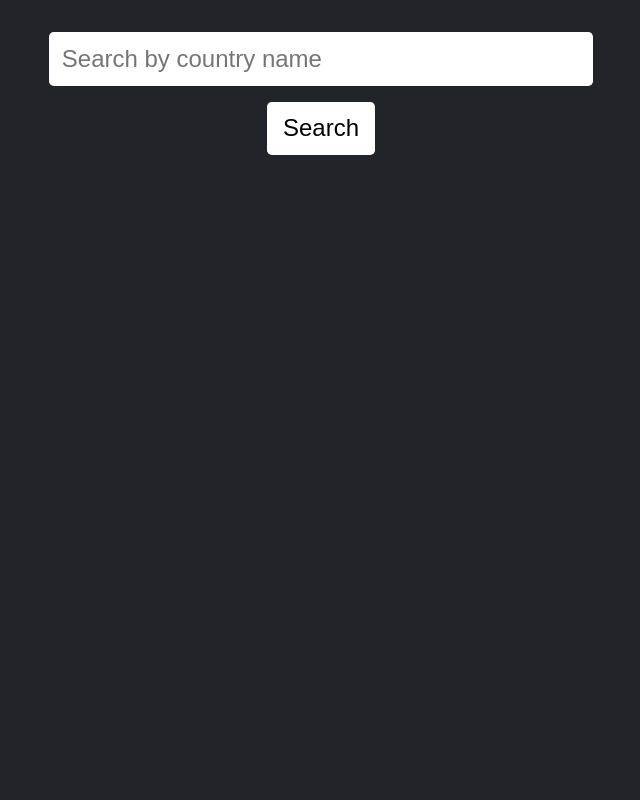
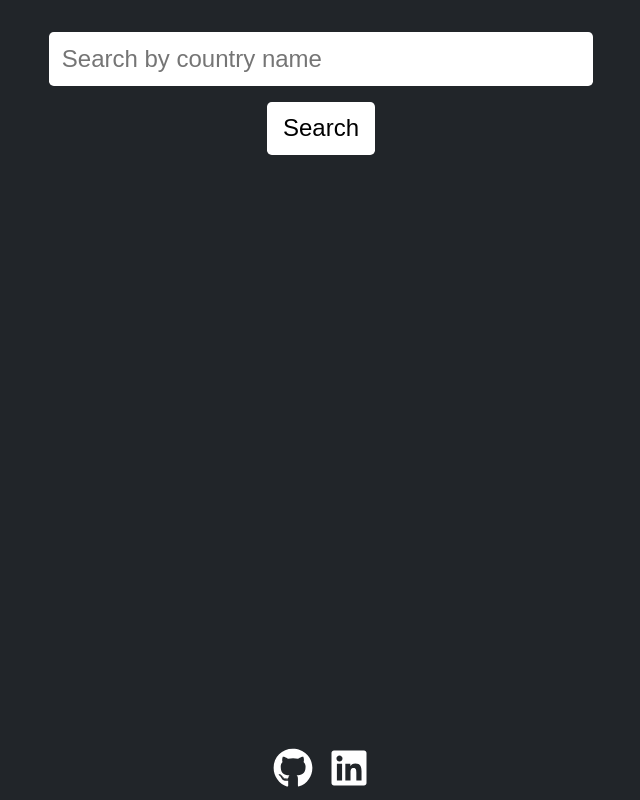
Before and after one commit to MuneebGulzar/find-country-info-v2, a React (Create React App) app: page / in a window 1280 px wide. Shown: the whole page, without its empty margins (319-959 px from the left). Built offline with nearby package versions, Linux system fonts and the light colour scheme.

Commit message:
modified:   src/App.css 	modified:   src/App.js 	new file:   src/components/Footer.js

```diff
--- a/src/App.css
+++ b/src/App.css
@@ -58,7 +58,7 @@ input[type=submit]:hover {
   justify-content: center;
   gap: 1.5rem;
   flex-wrap: wrap;
-  margin-bottom: 2vh;
+  margin-bottom: 10vh;
 }
 
 .card {
@@ -113,8 +113,23 @@ img {
   height: 100%;
   object-fit: cover;
 }
+a{
+  color: #fff;
+}
+a:hover{
+  transform: scale(1.3);
+  transition-duration: 1s;
+}
 
-
+.footer-container{
+  width: 85vw;
+  margin-top: 5vh;
+  display: flex;
+  justify-content: center;
+  gap: 1rem;
+  position: fixed;
+  bottom: .5rem;
+}
 
 @media screen and (min-width: 769px) {
   .card-container {
--- a/src/App.js
+++ b/src/App.js
@@ -3,6 +3,7 @@ import React, { useState, useEffect } from 'react';
 import axios from 'axios';
 
 import Form from './components/Form';
+import Footer from './components/Footer';
 
 function App() {
 
@@ -10,6 +11,7 @@ function App() {
   return (
     <>
       <Form />
+      <Footer />
     </>
   );
 }
--- /dev/null
+++ b/src/components/Footer.js
@@ -0,0 +1,14 @@
+import React from 'react'
+import { FaGithub, FaLinkedin } from 'react-icons/fa'
+const Footer = () => {
+    return (
+        <>
+            <div className="footer-container">
+                <a href="https://github.com/MuneebGulzar" target="_blank"><FaGithub size={40} /></a>
+                <a href="https://www.linkedin.com/in/muneeb-gulzar-391607116/" target="_blank" rel="noopener noreferrer"><FaLinkedin size={40} /></a>
+            </div>
+        </>
+    )
+}
+
+export default Footer
```
